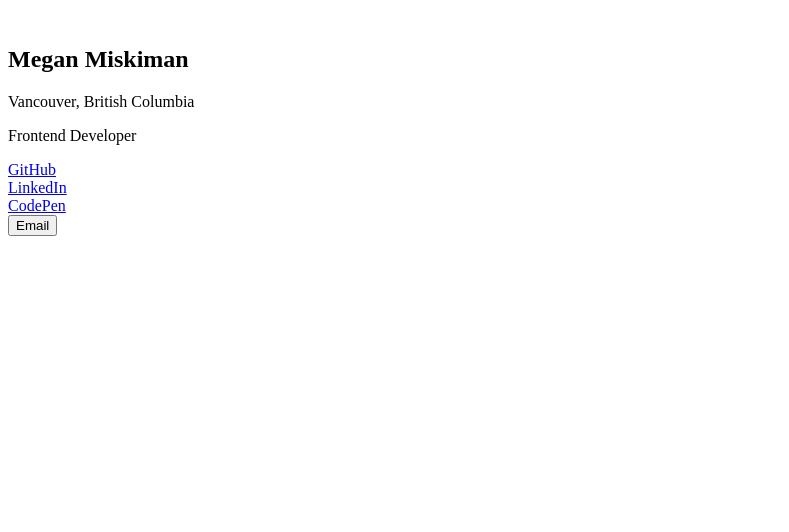
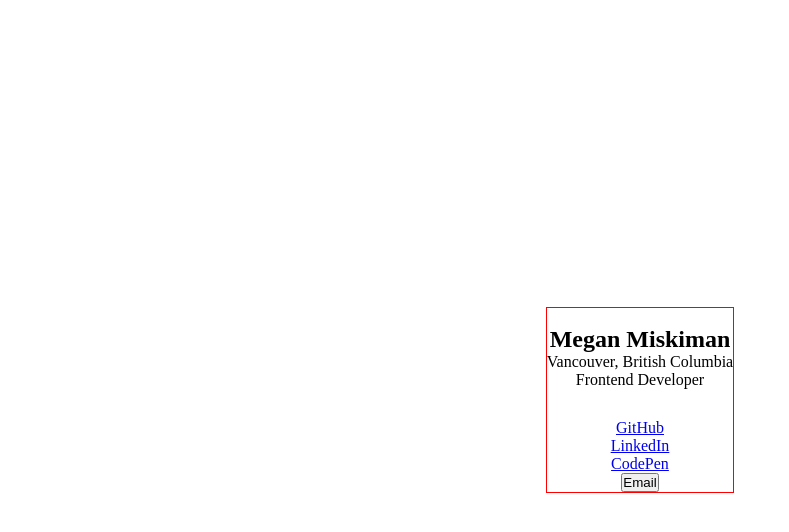
Before and after one commit to megmisk/frontend-mentor-profile-card, a website built with Vite: page index.html in a window 1280 px wide. Shown: the whole page, without its empty margins (0-789 px from the left). Built offline with nearby package versions, Linux system fonts and the light colour scheme.

Commit message:
modified html to include list for button

```diff
--- a/index.html
+++ b/index.html
@@ -17,16 +17,27 @@
           <p class="card__title">Frontend Developer</p>
         </header>
         <div class="card__body">
+          <ul class="card__list">
+            <li>
               <a href="https://github.com/megmisk" class="card__link" target="_blank">
                 GitHub
               </a>
+            </li>
+            <li>
               <a href="https://www.linkedin.com/in/meganmiskiman/" class="card__link" target="_blank">
                 LinkedIn
               </a>
+            </li>
+            <li>
               <a href="#" class="card__link" target="_blank">
                 CodePen
               </a>
+            </li>
+            <li>
               <button class="card__link card__link--primary">Email</button>
+            </li>
+          </ul>
+
         </div>
       </article>
     </div>
--- a/src/style.css
+++ b/src/style.css
@@ -1,3 +1,22 @@
-.card__link {
-  display: block;
+* {
+  margin: 0;
+  padding: 0;
 }
+
+.container {
+  display: flex;
+  justify-content: center;
+  align-items: center;
+  min-height: 100vh;
+}
+
+.card {
+  text-align: center;
+  outline: 1px solid red;
+}
+
+.card__list {
+  list-style-type: none;
+  margin-top: 30px;
+
+}
```
Lines whose indentation alone changed are shown as unchanged.
